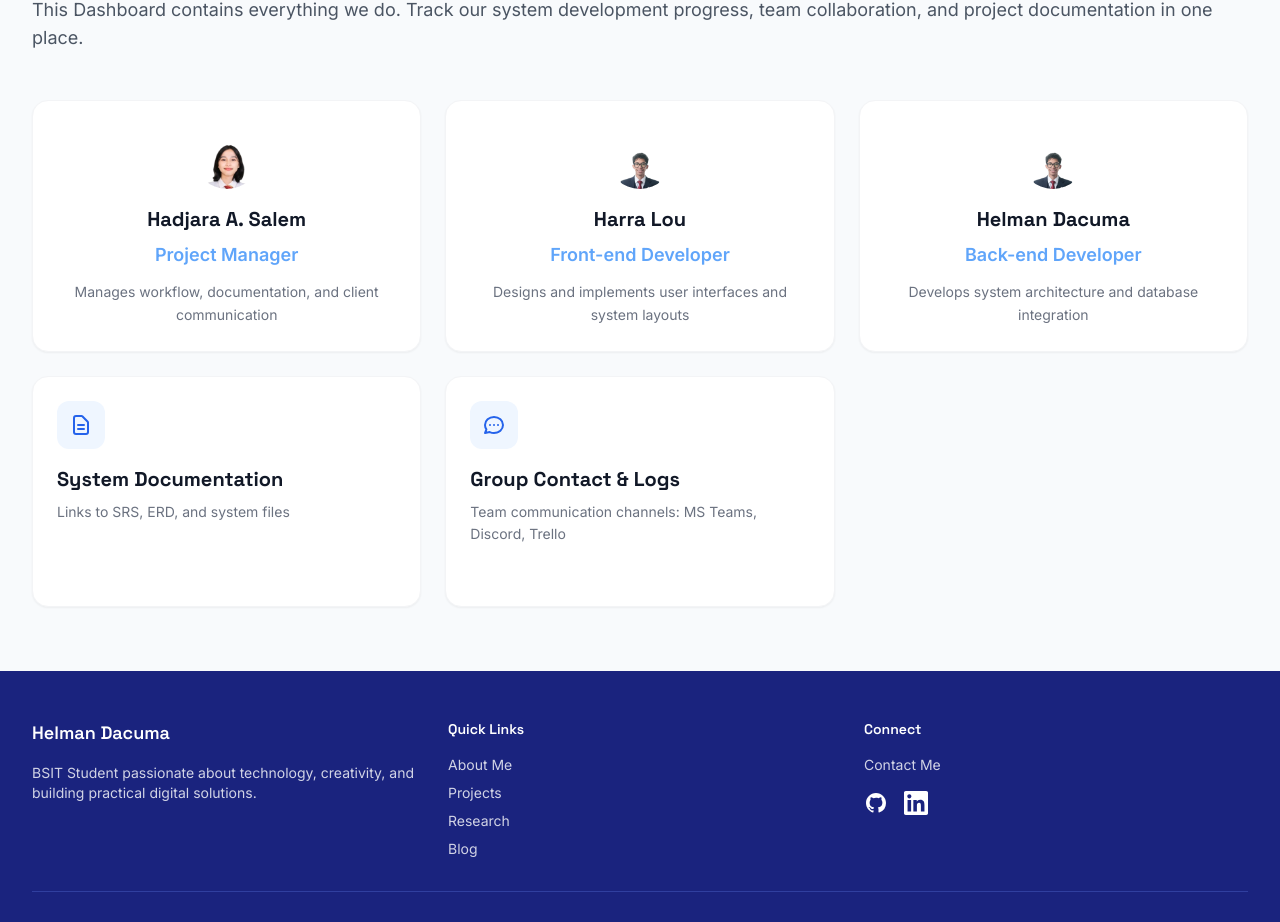
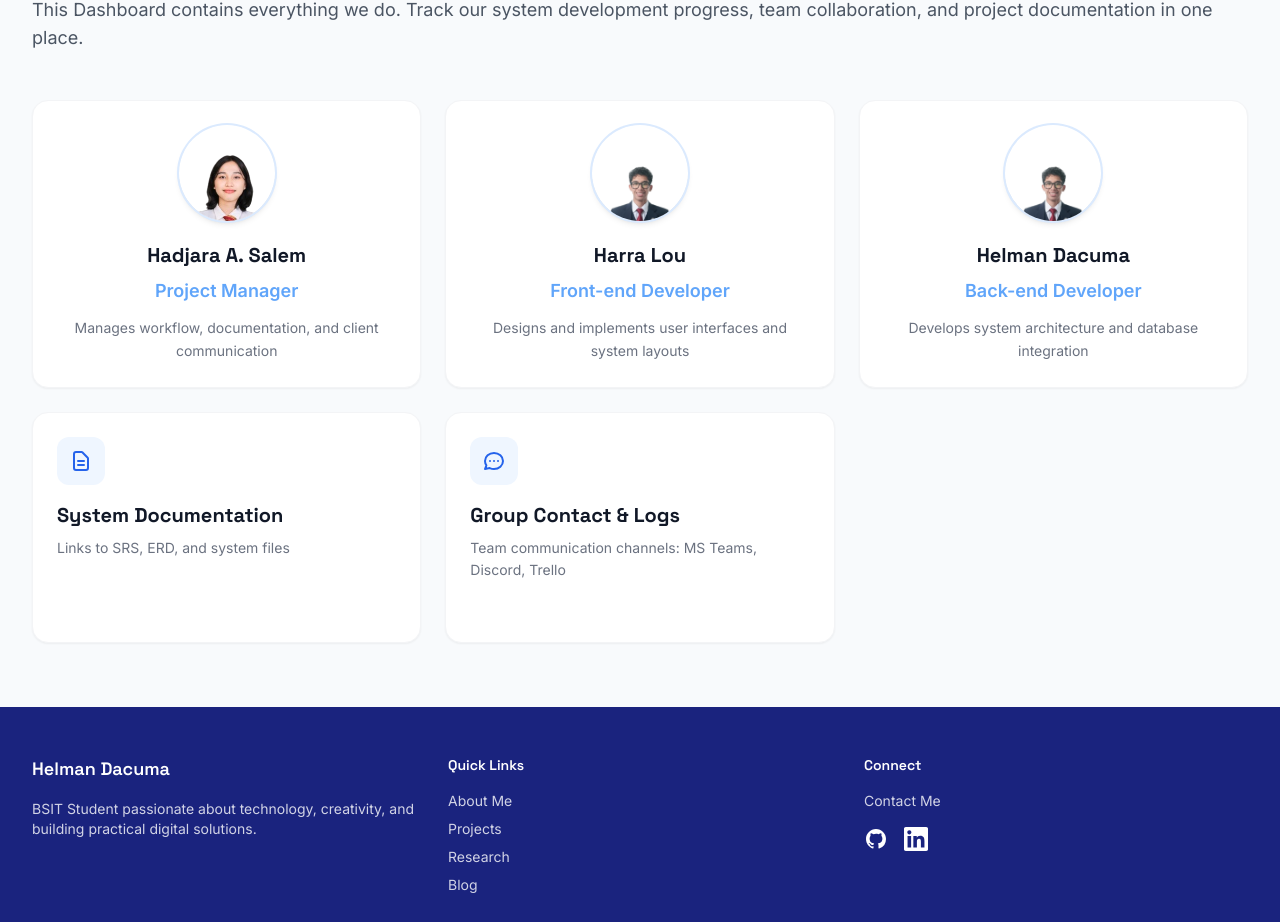
Before and after one commit to Dashersd/blog, a Next.js app: page / in a window 1280 px wide. Shown: the part 838-1760 px from the top of the page. Built offline with nearby package versions, Linux system fonts and the light colour scheme.

Commit message:
Enlarge team member avatars for better visibility

```diff
--- a/components/TeamMemberCard.tsx
+++ b/components/TeamMemberCard.tsx
@@ -21,9 +21,9 @@ export default function TeamMemberCard({
   const content = (
     <div className="group relative p-6 bg-white dark:bg-slate-800 rounded-2xl border border-gray-100 dark:border-slate-700 shadow-sm hover:shadow-xl hover:border-blue-200 dark:hover:border-blue-600 transition-all duration-300 ease-in-out hover:-translate-y-1 cursor-pointer h-full flex flex-col">
       {/* Avatar/Icon */}
-      <div className="mb-4 flex justify-center">
+      <div className="mb-5 flex justify-center">
         {avatar ? (
-          <div className="relative w-16 h-16 rounded-full overflow-hidden">
+          <div className="relative w-24 h-24 rounded-full overflow-hidden ring-2 ring-blue-100 dark:ring-blue-900/40 shadow-md">
             <Image
               src={avatar}
               alt={name}
@@ -32,8 +32,8 @@ export default function TeamMemberCard({
             />
           </div>
         ) : (
-          <div className="w-16 h-16 bg-blue-50 dark:bg-blue-900/30 text-blue-600 dark:text-blue-400 rounded-full flex items-center justify-center">
-            <svg className="w-8 h-8" fill="none" stroke="currentColor" viewBox="0 0 24 24">
+          <div className="w-24 h-24 bg-blue-50 dark:bg-blue-900/30 text-blue-600 dark:text-blue-400 rounded-full flex items-center justify-center ring-2 ring-blue-100 dark:ring-blue-900/40 shadow-md">
+            <svg className="w-10 h-10" fill="none" stroke="currentColor" viewBox="0 0 24 24">
               <path strokeLinecap="round" strokeLinejoin="round" strokeWidth={2} d="M16 7a4 4 0 11-8 0 4 4 0 018 0zM12 14a7 7 0 00-7 7h14a7 7 0 00-7-7z" />
             </svg>
           </div>
```
